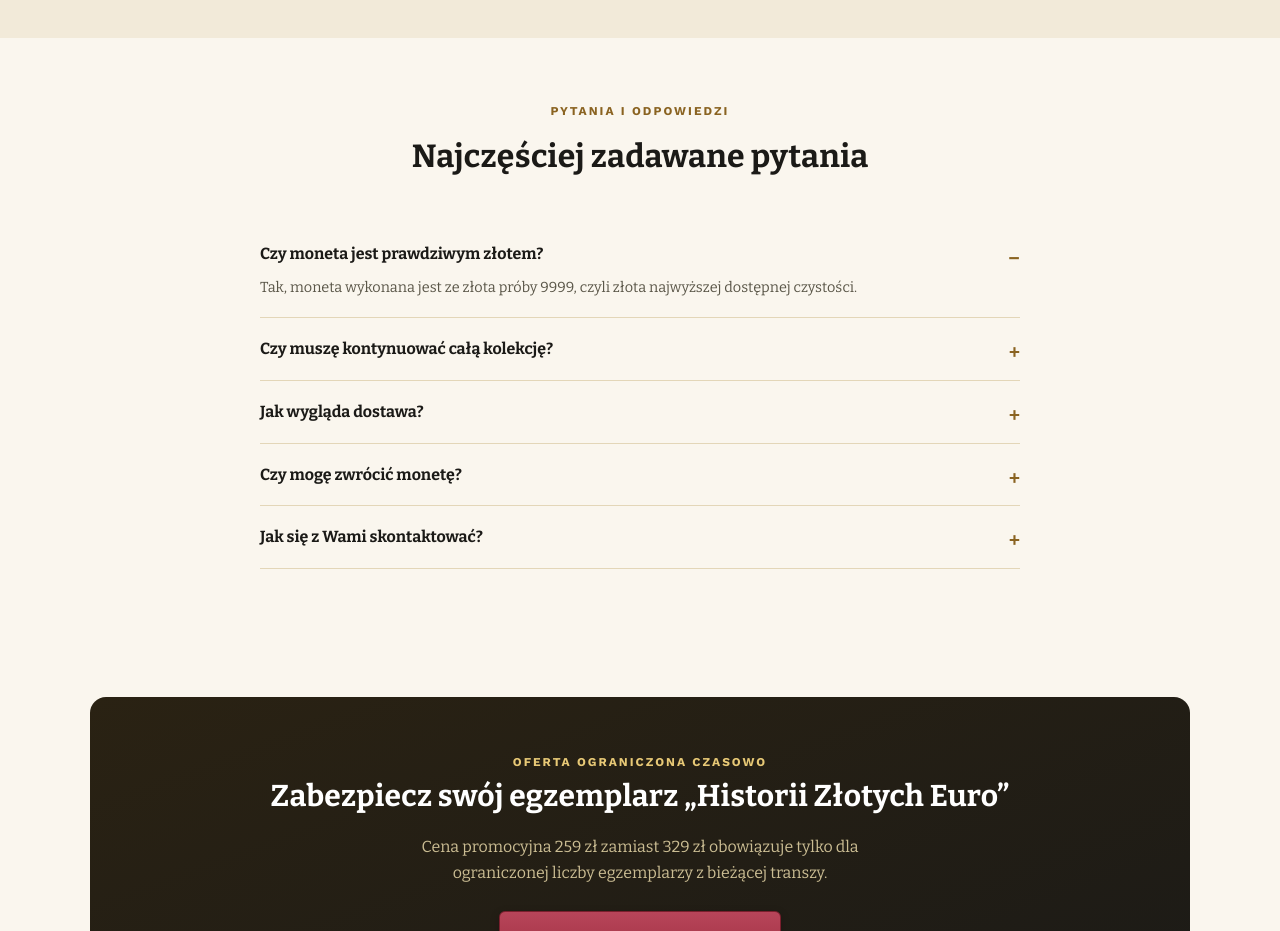
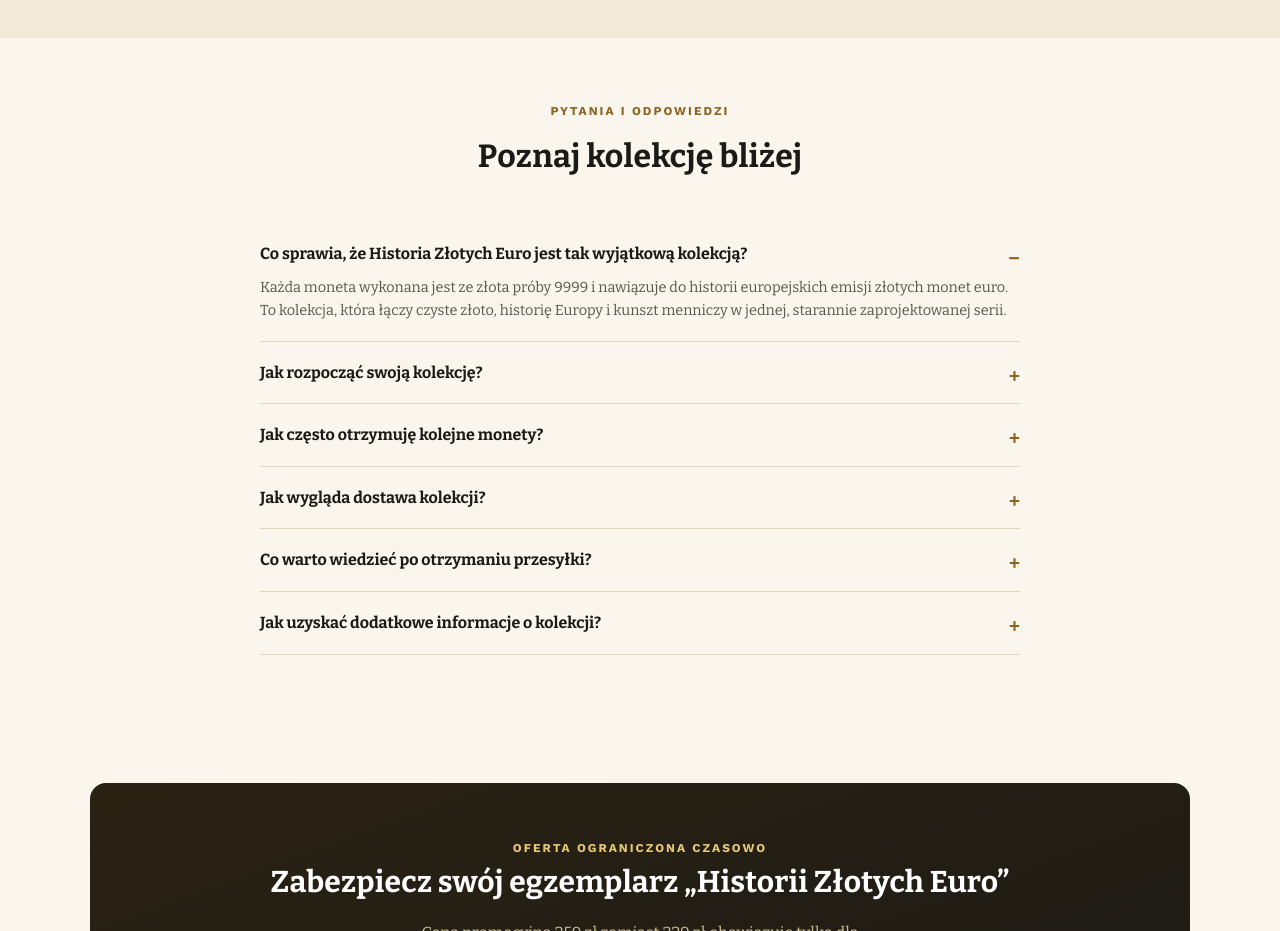
Before and after one commit to borkowskiPrzemo098/LP-test1HZE, a plain HTML site: page index.html in a window 1280 px wide. Shown: the part 6240-7171 px from the top of the page. Drawn offline with nearby package versions, Linux system fonts and the light colour scheme.

Commit message:
Update FAQ section with exact content provided directly by user in chat (6 questions, new heading)
Co-Authored-By: Claude Sonnet 5 <noreply@anthropic.com>

```diff
--- a/index.html
+++ b/index.html
@@ -717,27 +717,31 @@
   <div class="wrap" style="max-width:800px;">
     <div class="section-head">
       <div class="eyebrow">Pytania i odpowiedzi</div>
-      <h2>Najczęściej zadawane pytania</h2>
+      <h2>Poznaj kolekcję bliżej</h2>
     </div>
     <details class="faq-item" open>
-      <summary>Czy moneta jest prawdziwym złotem?</summary>
-      <p>Tak, moneta wykonana jest ze złota próby 9999, czyli złota najwyższej dostępnej czystości.</p>
+      <summary>Co sprawia, że Historia Złotych Euro jest tak wyjątkową kolekcją?</summary>
+      <p>Każda moneta wykonana jest ze złota próby 9999 i nawiązuje do historii europejskich emisji złotych monet euro. To kolekcja, która łączy czyste złoto, historię Europy i kunszt menniczy w jednej, starannie zaprojektowanej serii.</p>
     </details>
     <details class="faq-item">
-      <summary>Czy muszę kontynuować całą kolekcję?</summary>
-      <p>Nie. Po otrzymaniu pierwszej monety możesz w dowolnym momencie zrezygnować z dalszych wysyłek kolejnych egzemplarzy kolekcji.</p>
+      <summary>Jak rozpocząć swoją kolekcję?</summary>
+      <p>To bardzo proste. Zamawiasz pierwszą monetę i od tego momentu zaczynasz budować własną Historię Złotych Euro. Kolejne egzemplarze otrzymujesz sukcesywnie, tworząc krok po kroku coraz pełniejszy zbiór.</p>
     </details>
     <details class="faq-item">
-      <summary>Jak wygląda dostawa?</summary>
-      <p>Zamówienie wysyłane jest w bezpiecznym, dyskretnym opakowaniu. Koszt przesyłki wynosi 16,95 zł.</p>
+      <summary>Jak często otrzymuję kolejne monety?</summary>
+      <p>Nowy egzemplarz z kolekcji wysyłamy raz w miesiącu. Każda kolejna przesyłka odkrywa przed Tobą następny fragment europejskiej historii zapisany w złocie.</p>
     </details>
     <details class="faq-item">
-      <summary>Czy mogę zwrócić monetę?</summary>
-      <p>Tak, masz 14 dni od otrzymania przesyłki na podjęcie decyzji o zwrocie. Koszt przesyłki zwrotnej pokrywa klient.</p>
+      <summary>Jak wygląda dostawa kolekcji?</summary>
+      <p>Każdą monetę pakujemy starannie i wysyłamy w bezpiecznym, dyskretnym opakowaniu. Dbamy o to, aby kolekcja dotarła do Ciebie w odpowiednich warunkach i była gotowa, by od razu stać się częścią Twojego zbioru. Koszt dostawy wynosi 16,95 zł.</p>
     </details>
     <details class="faq-item">
-      <summary>Jak się z Wami skontaktować?</summary>
-      <p>Zadzwoń pod numer 784 622 333 (pon–pt, 9:00–17:00) lub napisz na sklep@azaurum-sklep.pl.</p>
+      <summary>Co warto wiedzieć po otrzymaniu przesyłki?</summary>
+      <p>Po otrzymaniu monety masz 14 dni na spokojne zapoznanie się z nią i podjęcie decyzji. Jeżeli zdecydujesz się na zwrot, możesz skorzystać z prawa odstąpienia od umowy. Koszt przesyłki zwrotnej pokrywa klient.</p>
+    </details>
+    <details class="faq-item">
+      <summary>Jak uzyskać dodatkowe informacje o kolekcji?</summary>
+      <p>Nasz zespół chętnie opowie Ci więcej o kolekcji Historia Złotych Euro i odpowie na wszystkie pytania. Zadzwoń pod numer 784 622 333 od poniedziałku do piątku w godzinach 9:00–17:00 lub napisz na <a href="mailto:sklep@azaurum-sklep.pl">sklep@azaurum-sklep.pl</a>.</p>
     </details>
   </div>
 </section>
```
